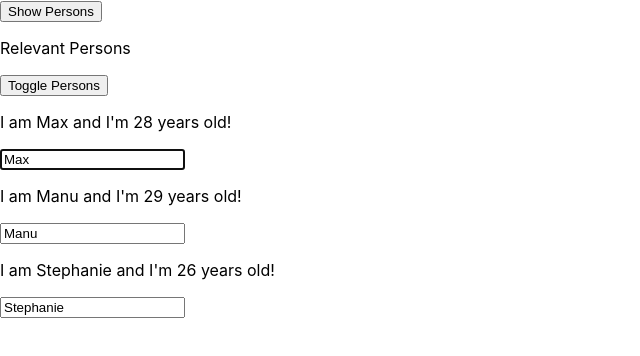
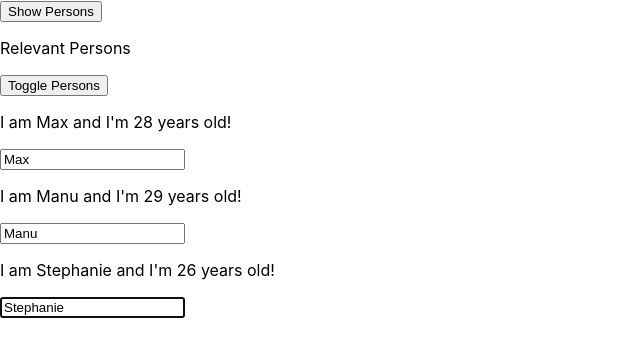
Before and after one commit to anatel/react-app, a React app: page / in a window 1280 px wide. Both pictures are taken after a click on the button "Show Persons". Shown: the top 356 px of the page, without its empty margins (0-640 px from the left). Built offline with nearby package versions, Linux system fonts and the light colour scheme.

Commit message:
React 16.3 - ref and forwardRef

```diff
--- a/src/components/Persons/Person/Person.js
+++ b/src/components/Persons/Person/Person.js
@@ -8,6 +8,7 @@
   constructor(props) {
     super(props);
     console.log('[Person.js] Inside Constructor', props);
+    this.inputElement = React.createRef();
   }
 
   componentWillMount() {
@@ -16,9 +17,11 @@
 
   componentDidMount() {
     console.log('[Person.js] Inside componentDidMount()');
-    if (this.props.position === 0) {
-      this.inputElement.focus();
-    }
+
+  }
+
+  focus() {
+    this.inputElement.current.focus();
   }
 
   render() {
@@ -28,7 +31,7 @@
         <p onClick={this.props.click}>I am {this.props.name} and I'm {this.props.age} years old!</p>
         <p>{this.props.children}</p>
         <input
-          ref={inp => this.inputElement = inp}
+          ref={this.inputElement}
           type="text"
           onChange={this.props.changed}
           value={this.props.name}/>
--- a/src/components/Persons/Persons.js
+++ b/src/components/Persons/Persons.js
@@ -5,6 +5,7 @@
   constructor(props) {
     super(props);
     console.log('[Persons.js] Inside Constructor', props);
+    this.lastPersonRef = React.createRef();
   }
 
   componentWillMount() {
@@ -13,6 +14,7 @@
 
   componentDidMount() {
     console.log('[Persons.js] Inside componentDidMount()');
+    this.lastPersonRef.current.focus();
   }
 
   componentWillReceiveProps(nextProps) {
@@ -41,6 +43,7 @@
       <Person
         key={person.id}
         position={index}
+        ref={this.lastPersonRef}
         name={person.name}
         age={person.age}
         click={() => this.props.clicked(index)}
--- a/src/hoc/withClass.js
+++ b/src/hoc/withClass.js
@@ -21,16 +21,33 @@
 // }
 
 //**HOC WITH STATEFUL COMPONENT - USING ANONYMOUS CLASS
+// const withClass = (WrappedComponent, className) => {
+//   return class extends Component {
+//     render() {
+//       return (
+//         <div className={className}>
+//           <WrappedComponent {...this.props}/>
+//         </div>
+//       )
+//     }
+//   }
+// }
+
+
+//**HOC WITH STATEFUL COMPONENT - USING FORWARD REF
 const withClass = (WrappedComponent, className) => {
-  return class extends Component {
+  const WithClass = class extends Component {
     render() {
       return (
         <div className={className}>
-          <WrappedComponent {...this.props}/>
+          <WrappedComponent {...this.props} ref={this.props.forwardedRef}/>
         </div>
       )
     }
   }
+
+  return React.forwardRef((props, ref) => {
+    return <WithClass {...props} forwardedRef={ref} />
+  })
 }
-
 export default withClass;
```
